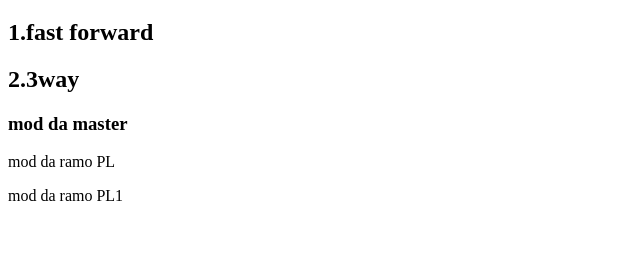
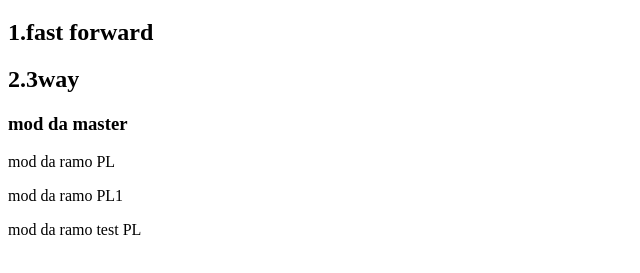
Before and after one commit to laboint20/repo4A212024, a plain HTML site: page index.html in a window 1280 px wide. Shown: the part 61-334 px from the top of the page, without its empty margins (0-640 px from the left). Drawn offline with Linux system fonts and the light colour scheme.

Commit message:
mod da ramo testPL

```diff
--- a/index.html
+++ b/index.html
@@ -12,5 +12,6 @@
     <h3>mod da master</h3>
     <p>mod da ramo PL</p>
     <p>mod da ramo PL1</p>
+    <p>mod da ramo test PL</p>
 </body>
 </html>
```
